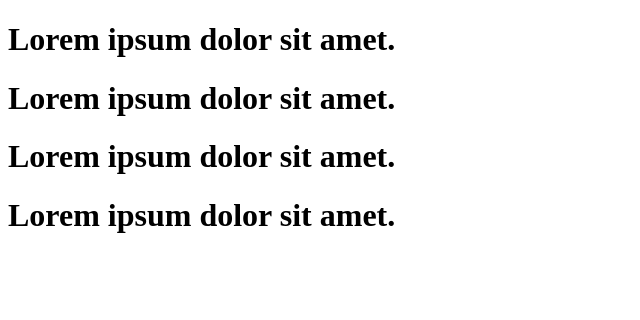
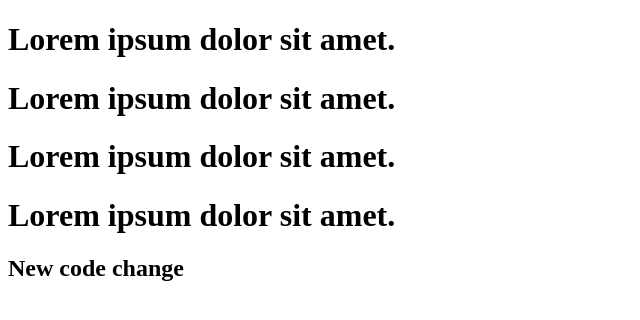
Before and after one commit to Md-Tanvir/third-website, a plain HTML site: page index.html in a window 1280 px wide. Shown: the whole page, without its empty margins (0-640 px from the left). Drawn offline with Linux system fonts and the light colour scheme.

Commit message:
new code

```diff
--- a/index.html
+++ b/index.html
@@ -11,5 +11,6 @@
     <h1>Lorem ipsum dolor sit amet.</h1>
     <h1>Lorem ipsum dolor sit amet.</h1>
     <h1>Lorem ipsum dolor sit amet.</h1>
+    <h2>New code change</h2>
 </body>
 </html>
```
